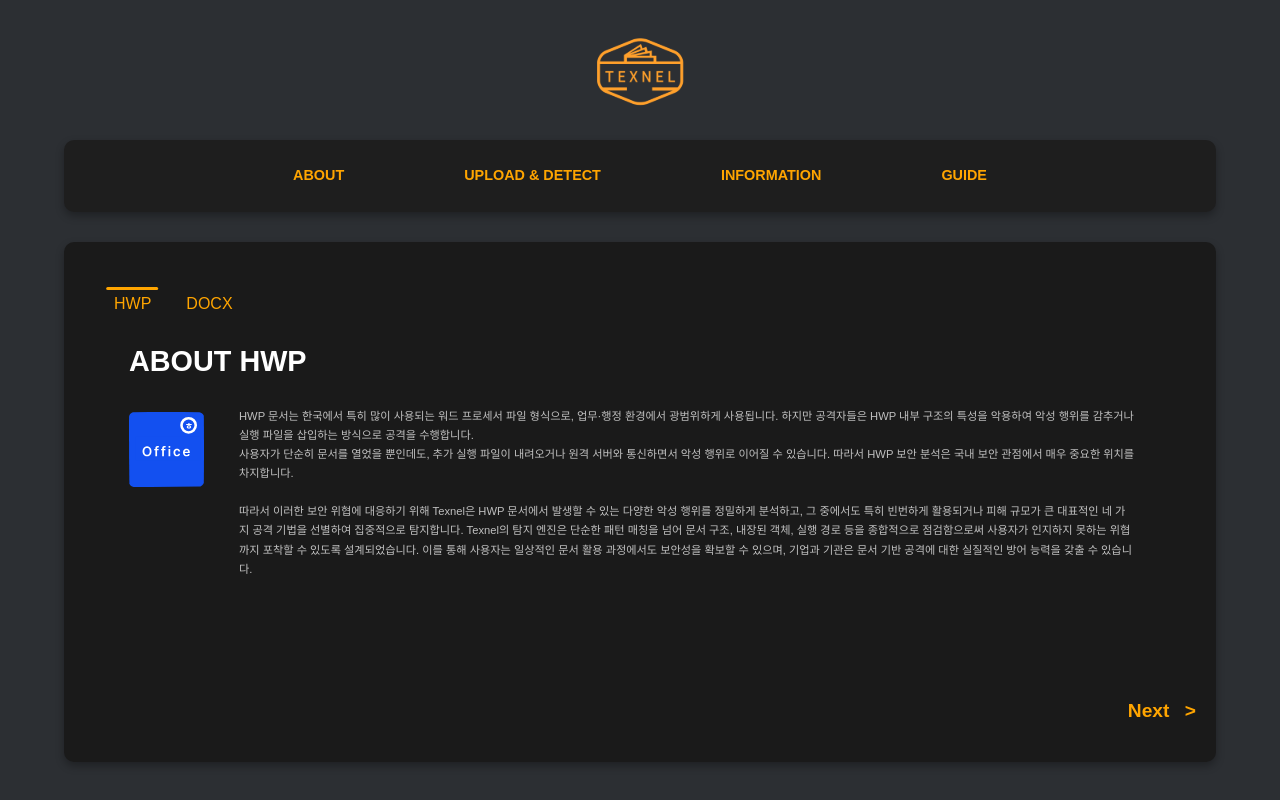
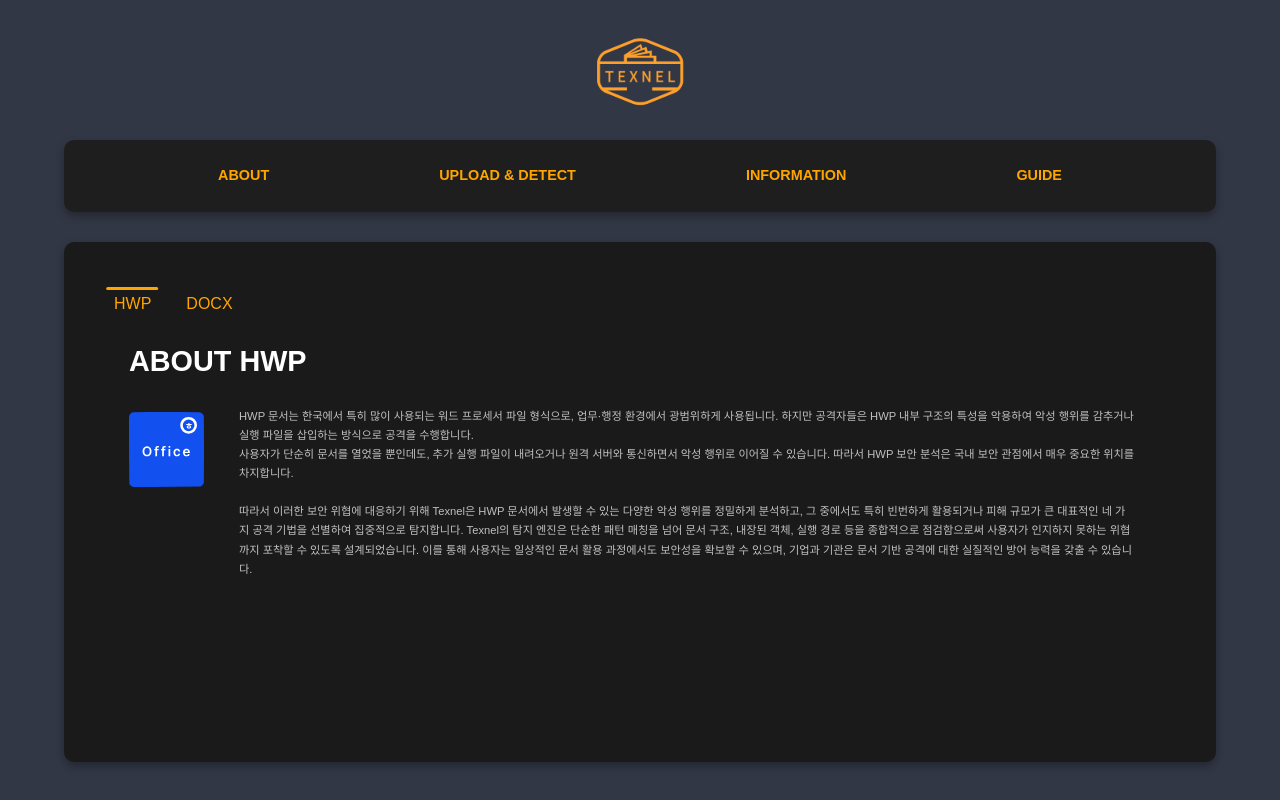
Before and after one commit to exyKim/Texnel, a React (Vite) app: page /upload in a window 1280 px wide. Built offline with nearby package versions, Linux system fonts and the light colour scheme.

Commit message:
뒷수정을 부탁해

```diff
--- a/src/App.css
+++ b/src/App.css
@@ -13,7 +13,7 @@ html, body, #root {
 
 /* 색상 변수 정의 */
 :root {
-    --main-bg-color: #2c2f33;
+    --main-bg-color: #323745;
     --section-bg-color: #1a1a1a;
     --nav-bg-color: #1e1e1e;
     --text-color: #c9c9c9;
--- a/src/component/AboutContent.jsx
+++ b/src/component/AboutContent.jsx
@@ -14,9 +14,6 @@ const AboutContent = ({ title, iconSrc, iconAlt, children }) => {
                 </div>
             </div>
 
-            <div className="next-button">
-                <span>Next</span> <span className="arrow">></span>
-            </div>
         </div>
     );
 };
--- a/src/pages/About.jsx
+++ b/src/pages/About.jsx
@@ -3,6 +3,7 @@ import '../styles/About.css';
 import AboutContent from '../component/AboutContent.jsx';
 import HwpIcon from '../images/HwpIcon.svg';
 import DocxIcon from '../images/docxIcon.svg';
+import nextbtn from '../images/nextBtn.svg';
 
 export default function About() {
   const [activeTab, setActiveTab] = useState('hwp');
@@ -32,18 +33,19 @@ export default function About() {
             iconSrc={DocxIcon}
             iconAlt="DOCX Icon"
           >
-            <p>
-              DOCX는 전 세계적으로 가장 널리 사용되는 문서 형식으로, 업무 환경뿐만 아니라 개인 생활 전반에 걸쳐 활용도가 매우 높습니다.
-              그러나 이처럼 보편적으로 사용되는 형식은 동시에 공격자들에게도 매력적인 표적이 됩니다.
-              실제로 수많은 보안 위협이 DOCX를 통해 전파되었으며, 그 중 상당수는 문서 내부 기능을 교묘하게 악용한 사례였습니다.<br/>
-              특히 매크로나 외부 템플릿 참조와 같은 기능은 본래 생산성을 높이기 위한 목적으로 설계되었지만,
-              공격자에게는 원격 코드 실행이나 악성 스크립트 주입을 가능하게 하는 수단으로 악용될 수 있습니다.
-              <br/><br/>
-              따라서 이러한 보안 위협에 대응하기 위해 Texnel은 DOCX 문서에서 발생할 수 있는 다양한 악성 행위를 정밀하게 분석하고,
-              그 중에서도 특히 빈번하게 활용되거나 피해 규모가 큰 대표적인 네 가지 공격 기법을 선별하여 집중적으로 탐지합니다.
-              Texnel의 탐지 엔진은 단순한 패턴 매칭을 넘어 문서 구조, 내장된 객체, 실행 경로 등을 종합적으로 점검함으로써 사용자가 인지하지 못하는 위협까지 포착할 수 있도록 설계되었습니다.
-              이를 통해 사용자는 일상적인 문서 활용 과정에서도 보안성을 확보할 수 있으며, 기업과 기관은 문서 기반 공격에 대한 실질적인 방어 능력을 갖출 수 있습니다.
-            </p>
+            <div className="rich-text">
+              <p>DOCX는 전 세계적으로 가장 널리 사용되는 문서 형식으로, 업무 환경뿐만 아니라 개인 생활 전반에 걸쳐 활용도가 매우 높습니다. 그러나 이처럼 보편적으로 사용되는 형식은 동시에 공격자들에게도 매력적인 표적이 됩니다. 실제로 수많은 보안 위협이 DOCX를 통해 전파되었으며, 그 중 상당수는 문서 내부 기능을 교묘하게 악용한 사례였습니다.</p>
+              <p>특히 매크로나 외부 템플릿 참조와 같은 기능은 본래 생산성을 높이기 위한 목적으로 설계되었지만, 공격자에게는 원격 코드 실행이나 악성 스크립트 주입을 가능하게 하는 수단으로 악용될 수 있습니다.</p>
+              <p>이러한 보안 위협에 대응하기 위해 Texnel은 DOCX 문서에서 발생할 수 있는 다양한 악성 행위를 정밀하게 분석하고, 그중에서도 특히 빈번하거나 피해 규모가 큰 대표적인 네 가지 공격 기법을 선별하여 집중적으로 탐지합니다. Texnel의 탐지 엔진은 단순한 패턴 매칭을 넘어 문서 구조, 내장된 객체, 실행 경로 등을 종합적으로 점검하여 사용자가 인지하지 못하는 위협까지 포착할 수 있도록 설계되었습니다. 이를 통해 사용자는 일상적인 문서 활용 과정에서도 보안성을 확보할 수 있으며, 기업과 기관은 문서 기반 공격에 대한 실질적인 방어 능력을 갖출 수 있습니다.</p>
+            </div>
+
+            <div
+              className="next-button"
+              style={{ display:'inline-flex', alignItems:'center', gap:8, whiteSpace:'nowrap', marginTop:16 }}
+            >
+              <span style={{ lineHeight: 1 }}>Next</span>
+              <img src={nextbtn} alt="" width={20} height={20} draggable="false" style={{ display:'block' }} />
+            </div>
           </AboutContent>
         );
       default:
--- a/src/styles/About.css
+++ b/src/styles/About.css
@@ -1,6 +1,21 @@
 .about-container {
     width: 100%;
     height: 100%;
+}
+
+.next-button {
+    align-self: flex-end;
+    cursor: pointer;
+    margin-left :46rem;
+    font-size: 1.2rem;
+    font-weight: bold;
+    color: var(--active-tab-color);
+    flex-shrink: 0;
+}
+
+.next-button img {
+  display: block;
+  margin-top: 40px;
 }
 
 .sub-menu {
@@ -41,7 +56,7 @@
 }
 
 .content-area {
-    height: calc(100% - 100px);
+    height: 170%;
     margin-top: 10px;
     margin-left: 45px;
 }
--- a/src/styles/AboutContent.css
+++ b/src/styles/AboutContent.css
@@ -19,6 +19,7 @@
     gap: 20px;
     overflow-y: auto;
     padding-right: 15px;
+    height: 100%;
 }
 
 .content-icon {
@@ -34,16 +35,3 @@
     margin-right: 46px;
     color: #c0c0c0;
 }
-
-.next-button {
-    align-self: flex-end;
-    cursor: pointer;
-    font-size: 1.2rem;
-    font-weight: bold;
-    color: var(--active-tab-color);
-    flex-shrink: 0;
-}
-
-.next-button .arrow {
-    margin-left: 10px;
-}
--- a/src/styles/MenuBar.css
+++ b/src/styles/MenuBar.css
@@ -15,12 +15,13 @@
   display: flex;
   justify-content: center;
   align-items: center;
-  gap: 110px;
   background-color: var(--nav-bg-color);
   border-radius: 10px;
-  padding: 15px 30px;
+  padding: 15px;
   box-shadow: 0 4px 8px rgba(0, 0, 0, 0.3);
   width: 90%;
+  gap: 10rem;
+
 }
 
 .menu-item {
```
Also changed, not shown: src/images/nextBtn.svg (added).
